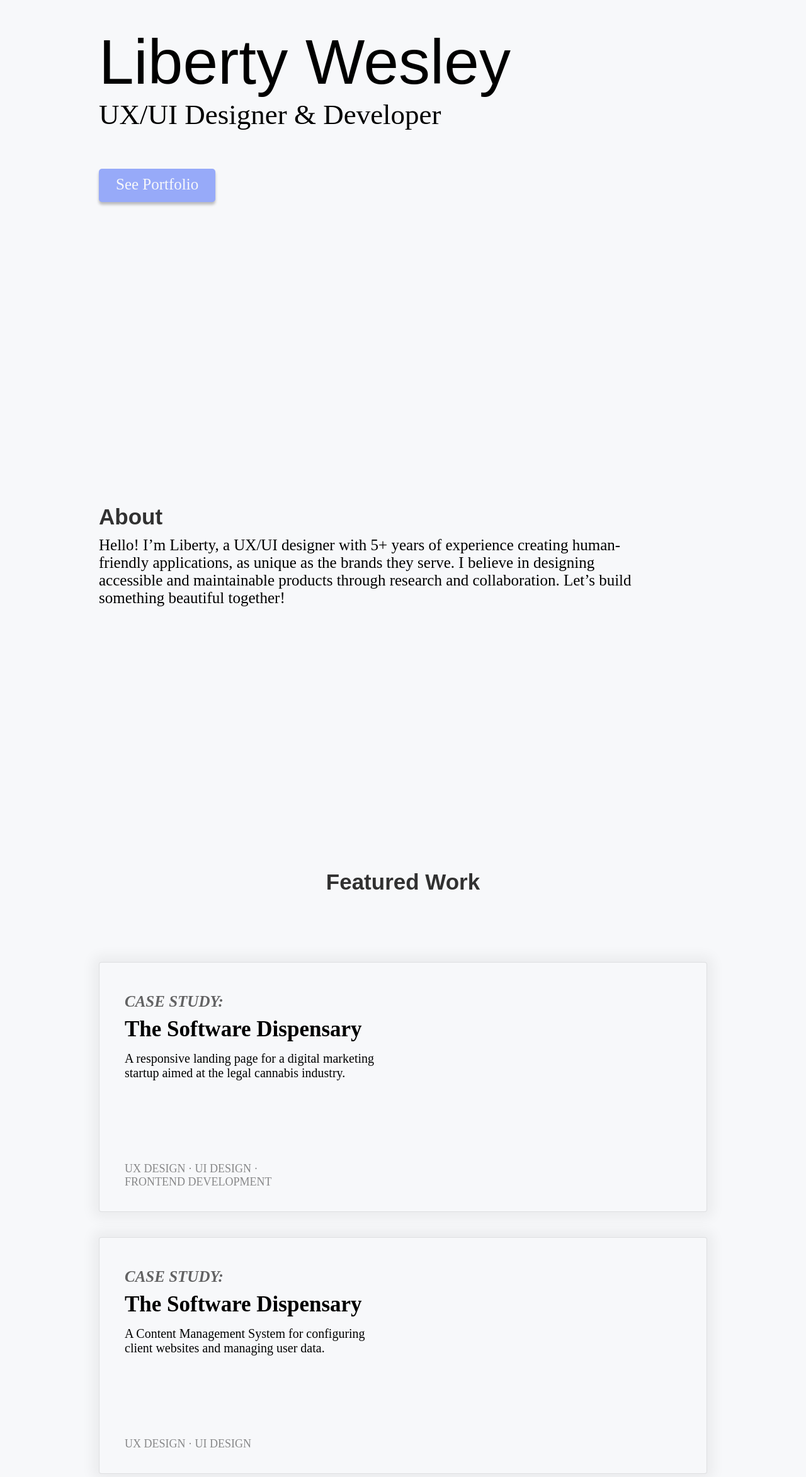
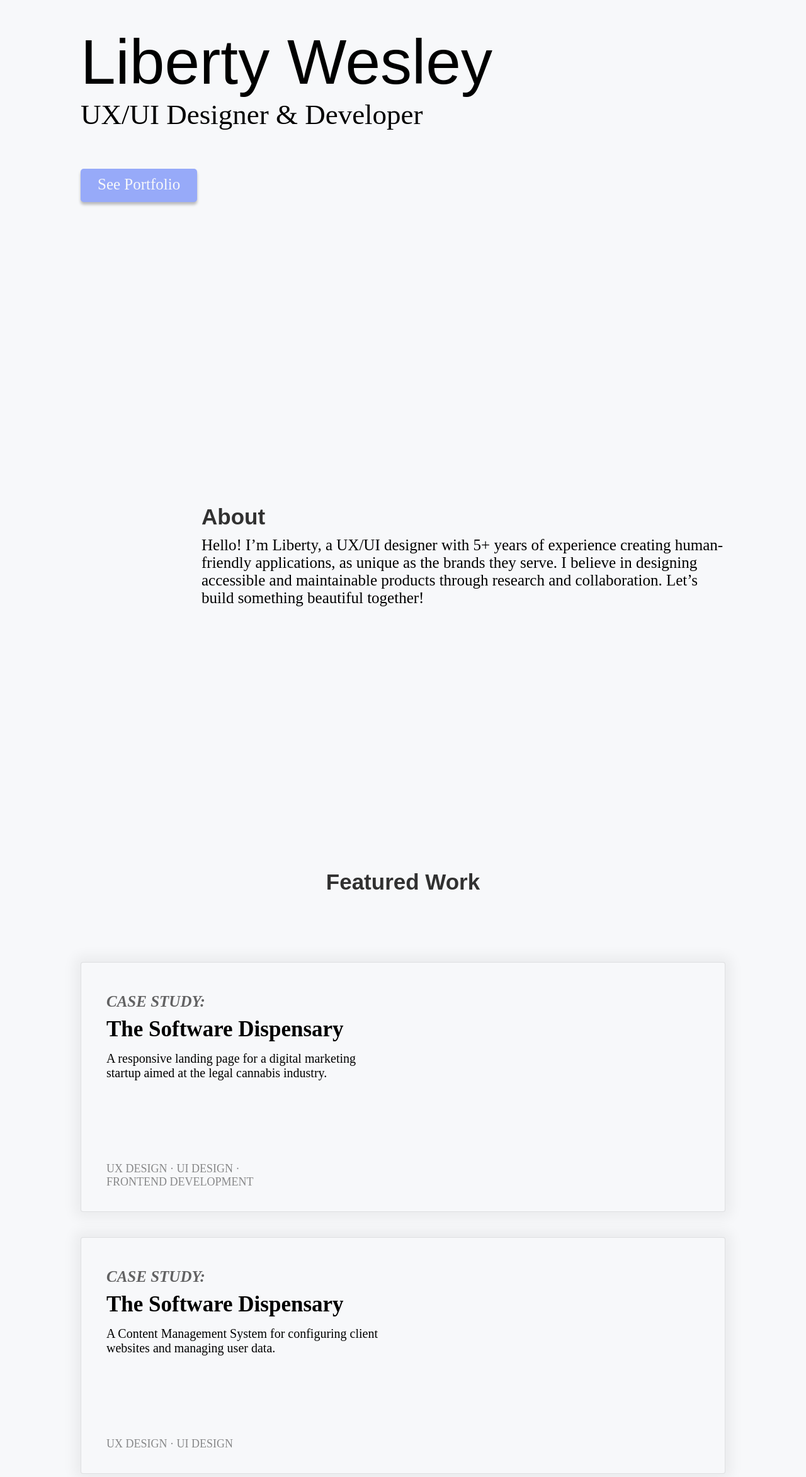
Before and after one commit to lwesley08/LibertyWesleyDotCom, a Nuxt app: page / in a window 1280 px wide. Shown: the part 220-2566 px from the top of the page at 63% size. Built offline with nearby package versions, Linux system fonts and the light colour scheme; a web font is replaced by a local one.

Commit message:
fix breakpoints and padding

```diff
--- a/assets/style/_variables.scss
+++ b/assets/style/_variables.scss
@@ -5,5 +5,4 @@ $black: #000000;
 
 // breakpoints
 $breakpoint-tablet: 768px;
-$breakpoint-laptop: 992px;
-$breakpoint-desktop: 1200px;
+$breakpoint-laptop: 1200px;
--- a/pages/index.vue
+++ b/pages/index.vue
@@ -96,11 +96,11 @@ body {
     box-sizing: border-box;
 
     @media screen and (min-width: $breakpoint-tablet) {
-     padding: 431px 80px 0px;
+     padding: 431px 6% 0px;
     }
 
     @media screen and (min-width: $breakpoint-laptop) {
-     padding: 261px 157px 0px;
+     padding: 261px 10% 0px;
     }
 
     &__text-container {
@@ -168,11 +168,11 @@ body {
     padding: 200px 20px 0px;
 
     @media screen and (min-width: $breakpoint-tablet) {
-     padding: 287px 80px 0px;
+     padding: 287px 6% 0px;
     }
 
     @media screen and (min-width: $breakpoint-laptop) {
-     padding: 480px 157px 0px;
+     padding: 480px 10% 0px 25%;
     }
 
     &__title {
@@ -205,11 +205,11 @@ body {
     padding: 200px 20px 0px;
 
     @media screen and (min-width: $breakpoint-tablet) {
-      padding: 268px 80px 0px;
+      padding: 268px 6% 0px;
     }
 
     @media screen and (min-width: $breakpoint-laptop) {
-      padding: 417px 157px 0px;
+      padding: 417px 10% 0px;
       text-align: center;
     }
 
@@ -317,11 +317,11 @@ body {
     padding: 100px 20px 800px;
 
     @media screen and (min-width: $breakpoint-tablet) {
-      padding: 125px 80px 800px;
+      padding: 125px 6% 800px;
     }
 
     @media screen and (min-width: $breakpoint-laptop) {
-      padding: 200px 157px 500px;
+      padding: 200px 10% 500px 40%;
     }
 
     &__title {
@@ -390,11 +390,11 @@ body {
     padding: 0px 20px 30px;
 
     @media screen and (min-width: $breakpoint-tablet) {
-     padding: 0px 80px 37px;
+     padding: 0px 6% 37px;
     }
 
     @media screen and (min-width: $breakpoint-laptop) {
-     padding: 0px 157px 37px;
+     padding: 0px 10% 37px;
     }
 
     &__copyright {
```
